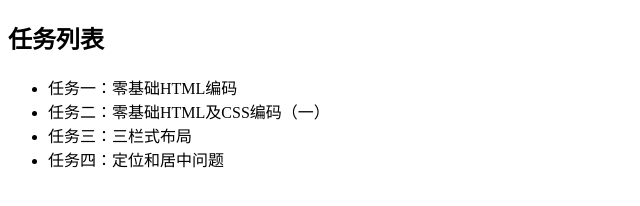
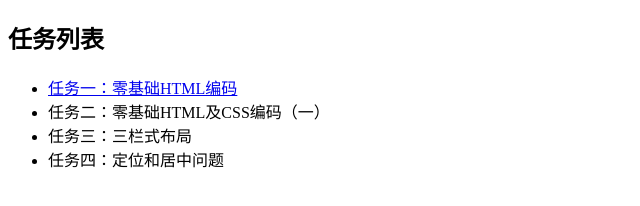
Before and after one commit to lostwind/lostwind.github.com, a plain HTML site: page ife2016spring.html in a window 1280 px wide. Shown: the whole page, without its empty margins (0-640 px from the left). Drawn offline with Linux system fonts and the light colour scheme.

Commit message:
Update ife2016spring.html

```diff
--- a/ife2016spring.html
+++ b/ife2016spring.html
@@ -6,7 +6,7 @@
 	</head>
 	<h2>任务列表</h2>
 	<ul>
-		<li>任务一：零基础HTML编码</li>
+		<li><a href="task1.html" target="_blank">任务一：零基础HTML编码</a></li>
 		<li>任务二：零基础HTML及CSS编码（一）</li>
 		<li>任务三：三栏式布局</li>
 		<li>任务四：定位和居中问题</li>
```
